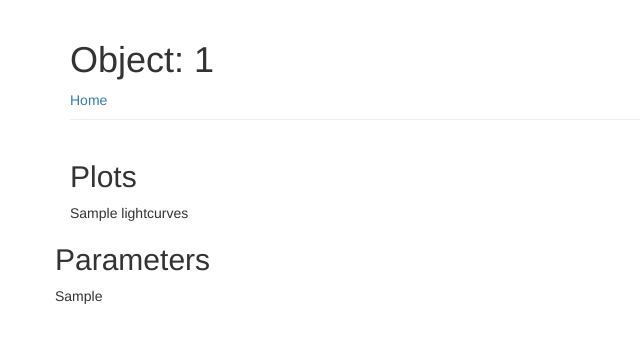
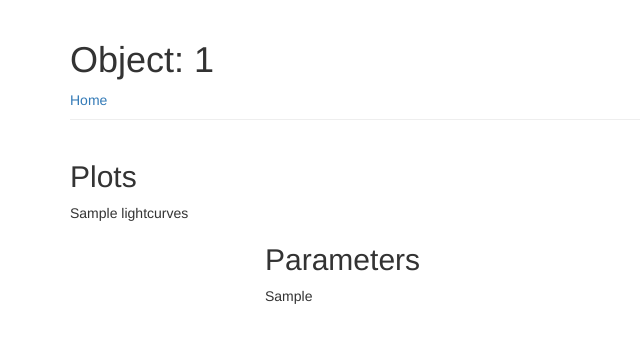
Before and after one commit to mindriot101/k2varcat, a Python web app: template k2var/templates/lightcurve.html in a window 1280 px wide. Shown: the top 343 px of the page, without its empty margins (0-640 px from the left). Run offline with Jinja, Linux system fonts and the light colour scheme; the template is opened without the code that fills it: most values are stand-ins (such as "Sample title", 1, 10 or a date in 2020); some libraries are stand-ins or nearby versions.

Commit message:
Center parameters table

```diff
--- a/k2var/templates/lightcurve.html
+++ b/k2var/templates/lightcurve.html
@@ -16,8 +16,10 @@
     {{ kepler_object.lightcurves }}
 
     <div id="parameters" class="row">
-        <h2>Parameters</h2>
-        {{ kepler_object.parameters_table }}
+        <div class="col-md-8 col-md-offset-2">
+            <h2>Parameters</h2>
+            {{ kepler_object.parameters_table }}
+        </div>
     </div>
 </div>
 {% endblock content %}
```
